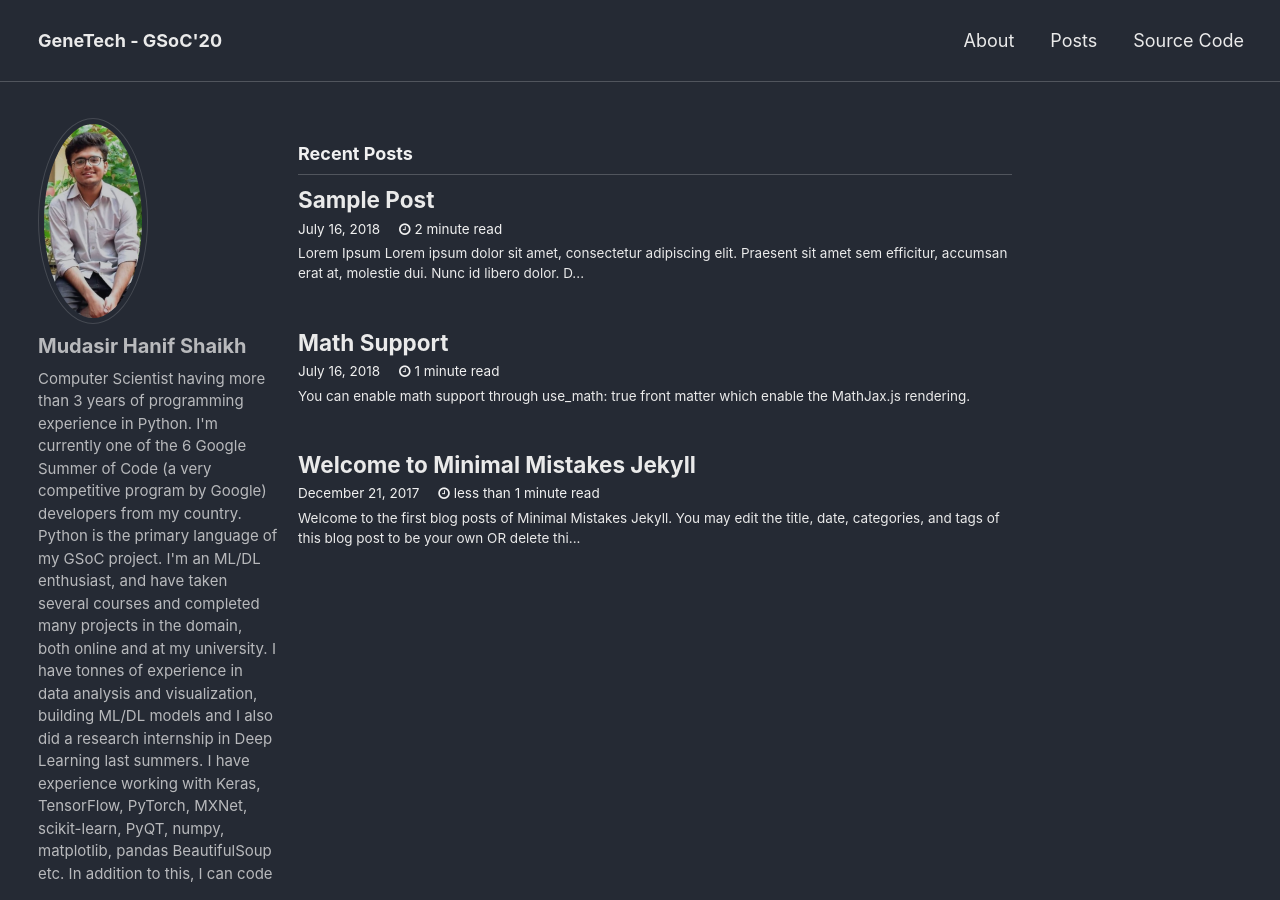
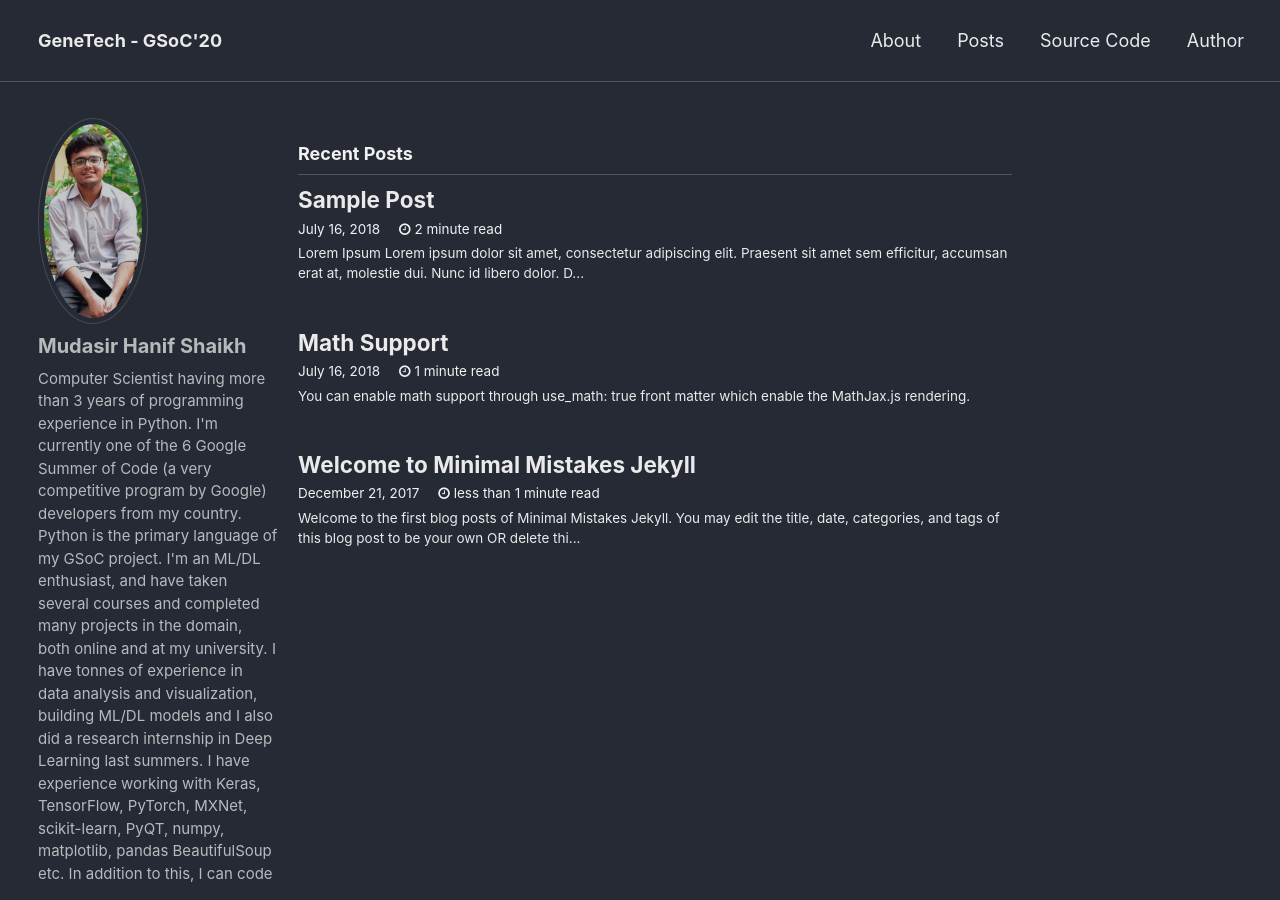
Before and after one commit to ms03831/GSoC-20, a Jekyll site: the page built from index.html, in a window 1280 px wide and 900 px high. Built offline with Jekyll 4.4.1, drawn with Linux system fonts in a browser that asks for light colours; the list of posts is cut into pages by our own code.

Commit message:
updated navigation

```diff
--- a/_data/navigation.yml
+++ b/_data/navigation.yml
@@ -5,7 +5,9 @@ main:
   - title: "Posts"
     url: /posts/
   - title: "Source Code"
-    url: https://github.com/limyunkai19/minimal-mistakes-jekyll
+    url: https://github.com/hasanbaig/GeneTech
+  - title: "Author"
+    url: https://www.linkedin.com/in/mudasirhanif/
   # - title: "Sample Collections"
   #   url: /collection-archive/
   # - title: "Sitemap"
```
